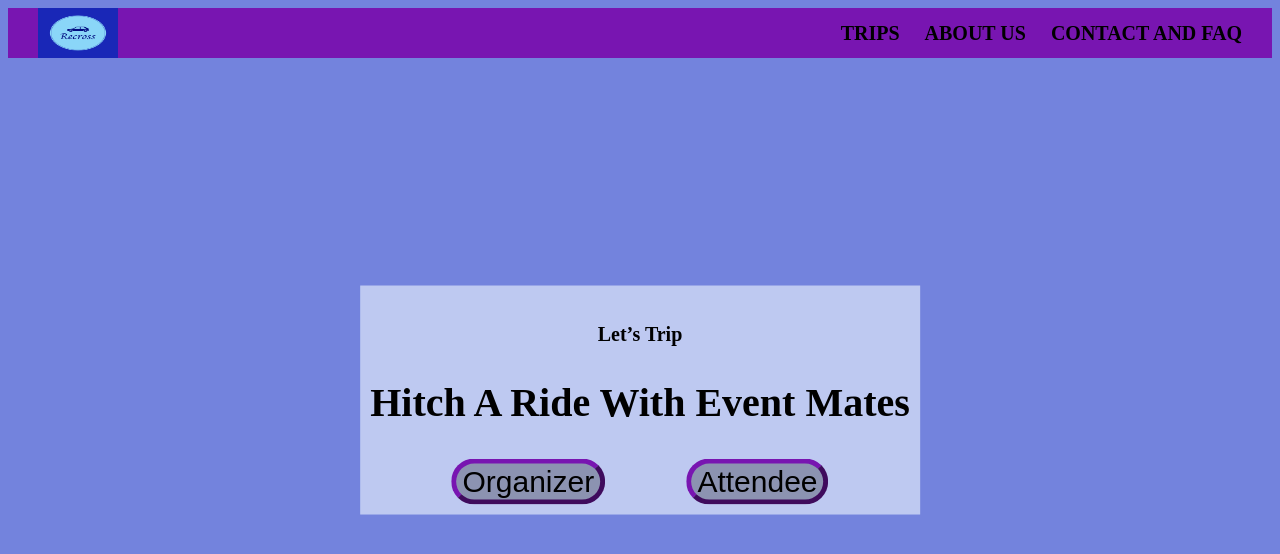
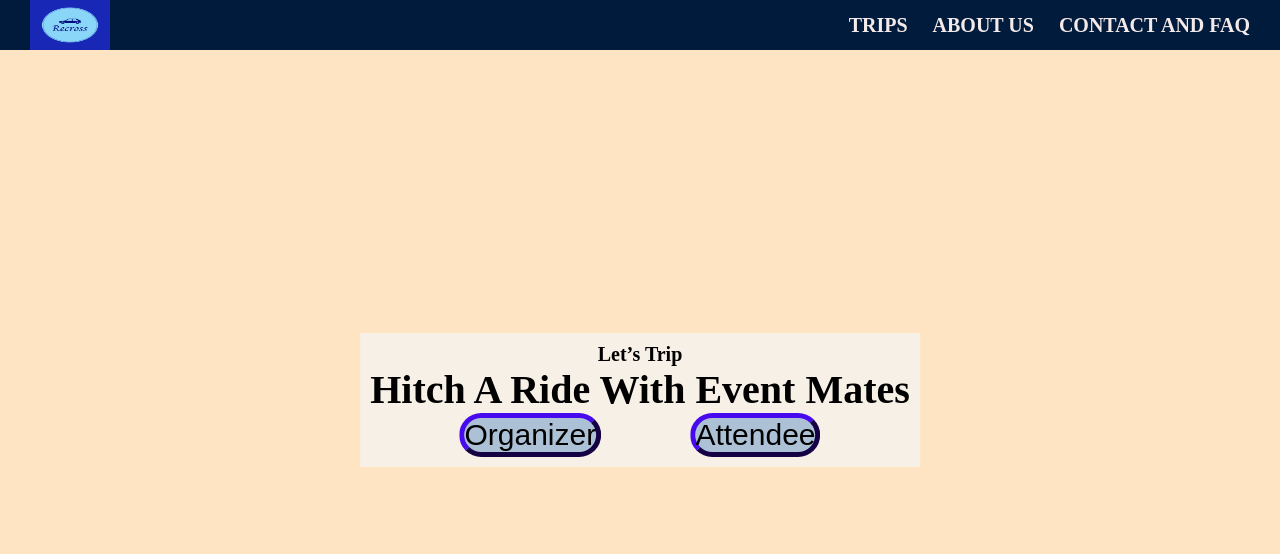
Before and after one commit to khraina/Recross, a plain HTML site: page index.html in a window 1280 px wide. Drawn offline with Linux system fonts and the light colour scheme.

Commit message:
organizer side complete

```diff
--- a/static/css/style.css
+++ b/static/css/style.css
@@ -2,10 +2,18 @@
     background: linear-gradient(to top, #fff1eb 0%, #ace0f9 100%);
 } */
 
+
+*, html, body {
+    margin: 0;
+    padding: 0;
+}
+
+
+
+
 body {
-    background-color: rgb(115, 131, 221);
-    background-color: radial-gradient(circle at 12.3% 19.3%, rgb(85, 88, 218) 0%, rgb(95, 209, 249) 100.2%);
-    background-image:url("static/images/istockphoto-1053121188-612x612.jpg");
+    background-color:bisque;
+
     background-repeat: no-repeat;
     background-size: cover;
 
@@ -13,7 +21,7 @@ body {
 
 nav{
 
-    background-color: #7815b1;
+    background-color: RGB(0, 27, 59);
     height: 50px;
     justify-content: space-between;
     display:flex;
@@ -39,7 +47,7 @@ nav li{
 
 nav a{
     text-decoration: none;
-    color:black;
+    color:rgb(245, 234, 234);
     font-weight: bolder;
     text-transform: uppercase;
 }
@@ -94,8 +102,8 @@ nav a:hover{
 
   .container button {
     /* Additional styles for the button */
-    background-color: rgb(23, 22, 29,0.3);
-    border-color: #7815b1;
+    background-color: rgba(3, 82, 172, 0.3);
+    border-color: #2e0699;
     border-width: 5px;
     border-radius: 25px;
     color:black !important;
```
Also changed, not shown: logino.html (+1 -1 lines), static/js/new.js (+5 -23 lines), ss/Screenshot 2023-05-27 215029.png (added), ss/Screenshot 2023-05-27 215536.png (added), ss/Screenshot 2023-05-27 215710.png (added), ss/Screenshot 2023-05-27 215919.png (added), 1 other file.
